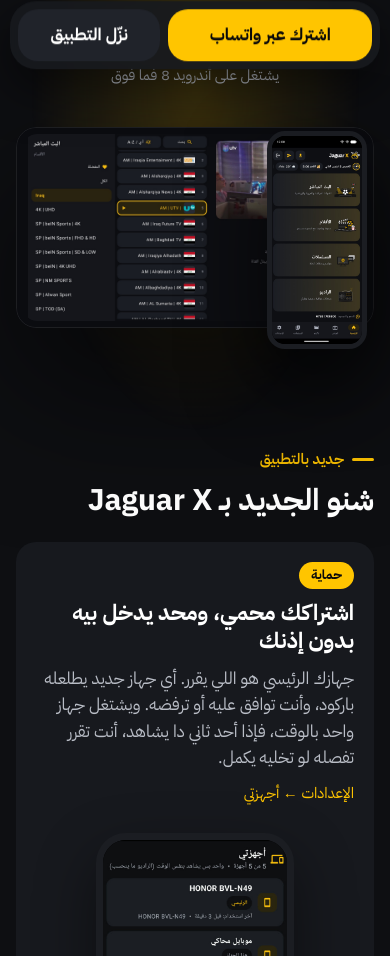
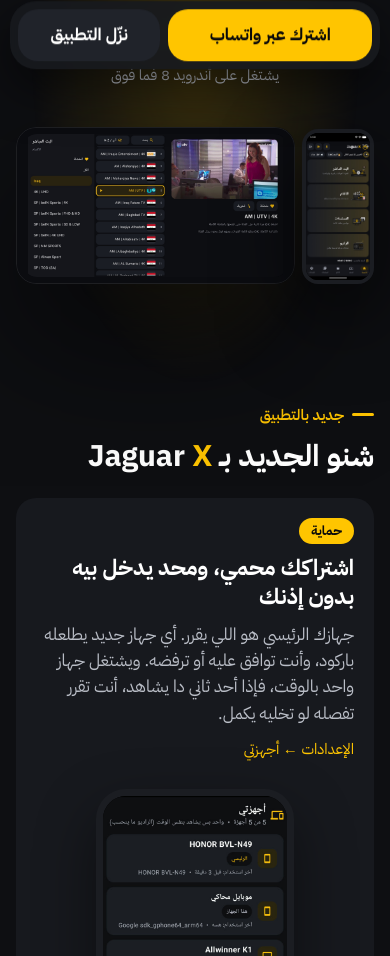
Before and after one commit to maythm91mk-droid/jaguar-x-public, a plain HTML site: page v2.html in a window 390 px wide. Shown: the part 860-1816 px from the top of the page. Drawn offline with Linux system fonts and the light colour scheme; no server answers.

Commit message:
v2 preview: yellow X in what's-new title; hero phone beside the TV, not over it
Co-Authored-By: Claude Opus 5.5 <noreply@anthropic.com>

```diff
--- a/v2.html
+++ b/v2.html
@@ -83,12 +83,12 @@ h3{font-size:var(--s-m);font-weight:600;line-height:1.3}
 .hero .chips{justify-content:center}
 .hero .dlpick{width:min(100%,620px)}
 .hero .sub-acts{justify-content:center}
-.rig{perspective:1600px;margin-block-start:clamp(40px,5vw,72px);position:relative}
-.stage{aspect-ratio:16/9;max-width:1240px;margin-inline:auto;background:#0B0C10;transform-origin:50% 100%;
+.rig{perspective:1600px;margin:clamp(40px,5vw,72px) auto 0;position:relative;max-width:1240px}
+.stage{aspect-ratio:16/9;width:78%;margin-inline-start:auto;margin-inline-end:0;background:#0B0C10;transform-origin:50% 100%;
   transform:rotateX(var(--tilt,22deg)) scale(var(--sc,.9));box-shadow:0 60px 140px rgba(0,0,0,.6);will-change:transform}
 .stage img{position:absolute;inset:7px;width:calc(100% - 14px);height:calc(100% - 14px);object-fit:contain;border-radius:14px;opacity:0;transition:opacity 1.6s ease}
 .stage img.on{opacity:1}
-.hph{position:absolute;inset-inline-start:max(2%,calc(50% - 640px));bottom:-6%;width:clamp(110px,15vw,210px);aspect-ratio:9/19.5;border-radius:28px;overflow:hidden;border:7px solid #1b1d22;background:#000;
+.hph{position:absolute;inset-inline-start:0;bottom:0;width:20%;aspect-ratio:9/19.5;border-radius:28px;overflow:hidden;border:7px solid #1b1d22;background:#000;
   box-shadow:0 30px 80px rgba(0,0,0,.7);transform:translateY(var(--py,40px))}
 .hph img{width:100%;height:100%;object-fit:cover;object-position:50% 0}
 .stats{display:grid;grid-template-columns:repeat(4,minmax(0,1fr));gap:clamp(12px,1.4vw,20px);max-width:1240px;margin:6px auto 4px;width:100%}
@@ -378,7 +378,7 @@ h3{font-size:var(--s-m);font-weight:600;line-height:1.3}
   .hero{padding-block-start:28px}
   .card{gap:16px}
   .card h1{font-size:clamp(34px,10vw,44px);line-height:1.3}
-  .hph{width:28%;bottom:-10%;border-width:5px;border-radius:18px}
+  .hph{border-width:4px;border-radius:16px}
   .stats{grid-template-columns:repeat(2,minmax(0,1fr));gap:10px}
   .newsgrid{grid-template-columns:minmax(0,1fr)}
   .actpanel{grid-template-columns:minmax(0,1fr);gap:10px}
@@ -489,7 +489,7 @@ h3{font-size:var(--s-m);font-weight:600;line-height:1.3}
 <section class="sec news" id="new">
   <div class="news-head">
     <span class="eye rv">جديد بالتطبيق</span>
-    <h2 class="rv">شنو الجديد بـ <bdi>Jaguar X</bdi></h2>
+    <h2 class="rv">شنو الجديد بـ <bdi>Jaguar <span style="color:var(--y)">X</span></bdi></h2>
   </div>
   <div class="newsgrid">
     <article class="nc main rv">
```
